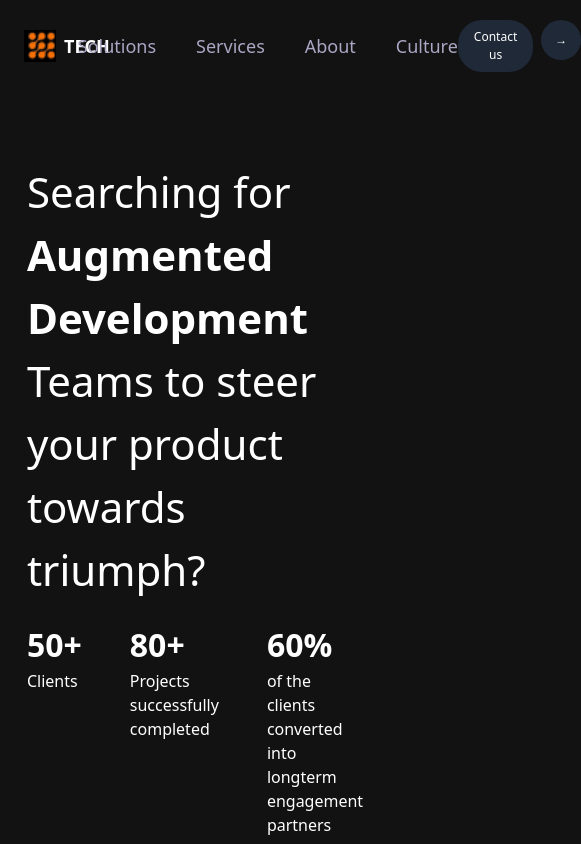
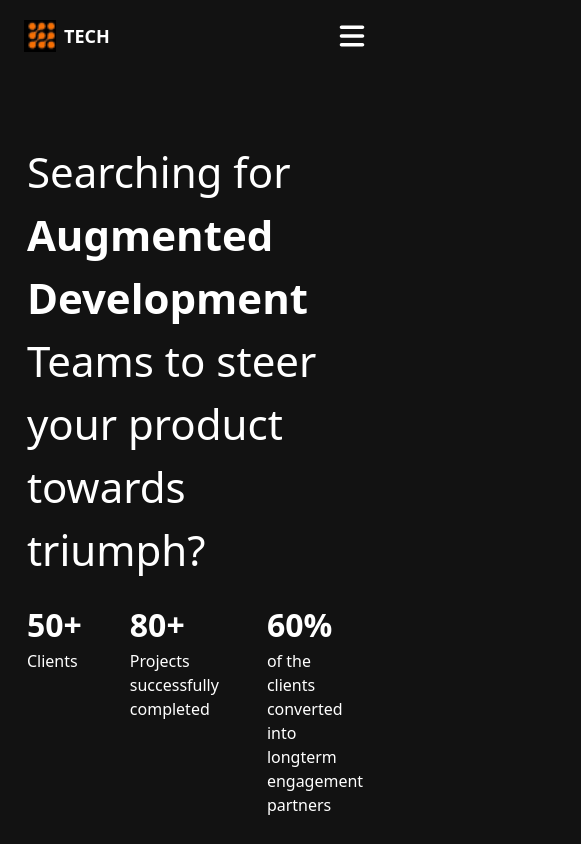
Before and after one commit to SahilPandhade/blacksof-assignment, a React (Vite) app: page / in a window 390 px wide. Shown: the top 844 px of the page, 581 px wide, since content can reach past the window. Built offline with nearby package versions, Linux system fonts and the light colour scheme.

Commit message:
Minor fixes

```diff
--- /dev/null
+++ b/src/components/NavBar/Menu/Menu.tsx
@@ -0,0 +1,46 @@
+import { faBars } from '@fortawesome/free-solid-svg-icons';
+import { FontAwesomeIcon } from '@fortawesome/react-fontawesome';
+import React from 'react'
+import { navLinks } from '../../../constants';
+import { useNavigate } from 'react-router-dom';
+interface MenuProps {
+    toggle: boolean,
+    setToggle: React.Dispatch<React.SetStateAction<boolean>>,
+    active: string,
+    setActive: React.Dispatch<React.SetStateAction<string>>
+
+}
+const Menu = ({ toggle, setToggle, active, setActive }: MenuProps) => {
+    const navigate = useNavigate()
+    return (
+        <div className='sm:hidden flex flex-1 justify-end items-center'>
+            <FontAwesomeIcon icon={faBars} className='w-[28px] h-[28px] object-contain cursor-pointer' onClick={() => { setToggle(!toggle) }} />
+            <div className={`${!toggle ? 'hidden' : 'flex'} p-6 black-gradient absolute top-20 right-0 mx-4 my-2 min-w-[140px] z-10 rounded-xl`}>
+                <ul className='list-none flex justify-end items-start flex-col gap-4'>
+                    {
+                        navLinks.map((link) => (
+                            <li key={link.id}
+                                className={`${active === link.title ? "text-white" : "text-secondary"}
+              font-medium cursor-pointer text-[16px]`}
+                                onClick={() => {
+                                    setToggle(!toggle);
+                                    setActive(link.title);
+                                }}>
+                                <a href={`#${link.id}`}>{link.title}</a>
+                            </li>
+                        ))
+                    }
+                    <li className={`${active === 'contact' ? "text-white" : "text-secondary"}
+                        font-medium cursor-pointer text-[16px]`}
+                        onClick={() => {
+                            setToggle(!toggle);
+                            setActive('contact')
+                            navigate('#contact')
+                        }}>Contact Us</li>
+                </ul>
+            </div>
+        </div>
+    )
+}
+
+export default Menu
--- a/src/components/NavBar/NavBar.tsx
+++ b/src/components/NavBar/NavBar.tsx
@@ -3,17 +3,20 @@ import { useState } from 'react';
 import { navLinks } from '../../constants/index.ts';
 import { styles } from '../../styles';
 import IMAGES from '../../assets/index.tsx'
+import Menu from './Menu/Menu.tsx';
+
 const Navbar = () => {
   const [active, setActive] = useState("");
+  const [toggle, setToggle] = useState(false);
   return (
-    <nav className={`${styles.paddingX} nav w-full flex-items-center py-5  top-0 `}>
-      <div className='w-full flex justify-between items-center mx-auto '>
+    <nav className={`${styles.paddingX} w-full flex items-center py-5 top-0 `}>
+      <div className='container w-full flex justify-between items-center mx-auto '>
         <Link to="/" className="flex items-center" onClick={() => { setActive(""); window.scrollTo(0, 0) }}>
           <img src={IMAGES.logo} alt='logo' className='w-8 h-8 object-contain mr-2'></img>
           <p className='text-[18px] font-bold cursor-pointer'>TECH</p>
         </Link>
 
-        <ul className='list-none flex flex-row gap-10 navList'>
+        <ul className='list-none hidden sm:flex flex-row gap-10'>
           {
             navLinks.map((link) => (
               <li key={link.id}
@@ -24,9 +27,8 @@ const Navbar = () => {
             ))
           }
         </ul>
-
-        <div className="flex gap-2">
-          <button className="bg-gray-800 text-white py-2 px-4 rounded-3xl text-[12px] p-4 hover:bg-gray-500">
+        <div className=" hidden sm:flex gap-2">
+          <button className="bg-gray-800 text-white py-2 px-4 rounded-3xl text-[12px] hover:bg-gray-500">
             Contact us
           </button>
           <button className="bg-gray-800 text-white py-2 px-4 rounded-3xl w-10 h-10 flex items-center justify-center hover:bg-gray-500">
@@ -34,6 +36,7 @@ const Navbar = () => {
           </button>
         </div>
       </div>
+      <Menu toggle={toggle} setToggle={setToggle} active={active} setActive={setActive}/>
     </nav>
   )
 }
--- a/src/index.css
+++ b/src/index.css
@@ -22,17 +22,7 @@
 }
 
 @media (max-width: 720px) {
-  .nav{
-    font-size: 12px;
-    display: flex;
-    flex-direction: row;
-    align-items: center;
-    justify-content: space-between;
-  }
-  .navList{
-    font-size: 12px;
-    gap:2;
-  }
+
   .sm-screen {
     font-size: 12px;
   }
```
